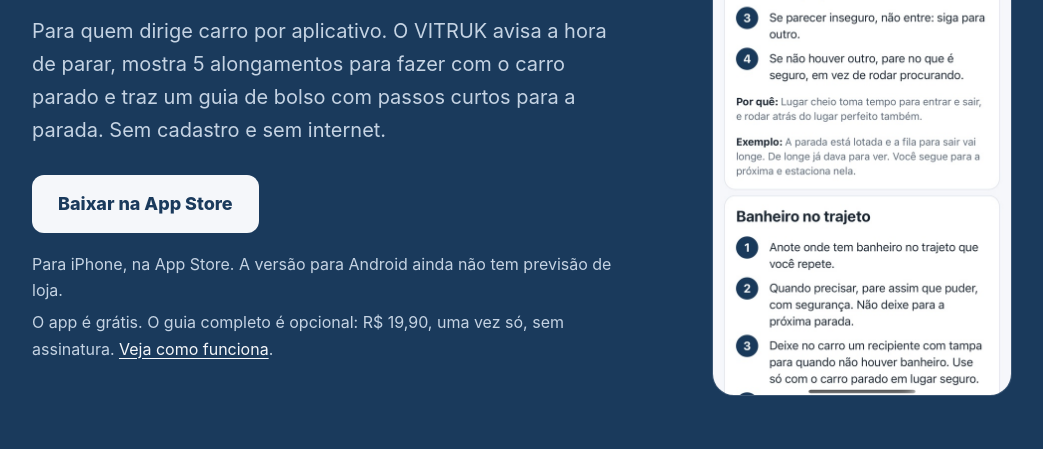
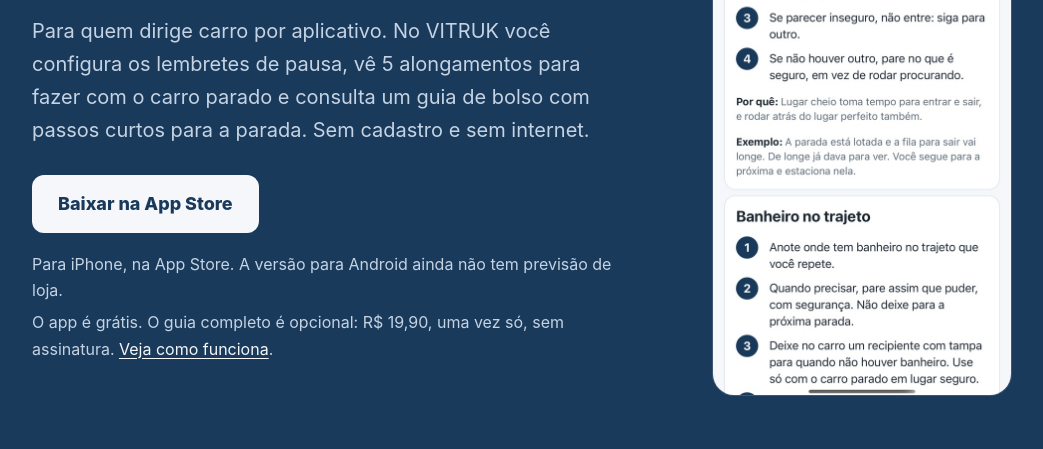
Before and after one commit to DiapersCoin/vitruk-site, a plain HTML site: page index.html in a window 1280 px wide. Shown: the part 325-774 px from the top of the page, without its empty margins (118-1161 px from the left). Drawn offline with Linux system fonts and the light colour scheme.

Commit message:
tira 'avisa a hora de parar' da pagina inicial e do indice do guia

```diff
--- a/index.html
+++ b/index.html
@@ -4,7 +4,7 @@
 <meta charset="utf-8">
 <meta name="viewport" content="width=device-width, initial-scale=1, viewport-fit=cover">
 <title>VITRUK — guia de bolso e lembrete de pausa para quem vive no carro</title>
-<meta name="description" content="O VITRUK avisa a hora da pausa, mostra alongamentos para fazer com o carro parado e traz um guia de bolso. App grátis, com uma compra única e opcional. Em português e sem precisar de internet.">
+<meta name="description" content="No VITRUK você configura lembretes de pausa, vê alongamentos para fazer com o carro parado e consulta um guia de bolso. App grátis, com uma compra única e opcional. Em português e sem precisar de internet.">
 <link rel="canonical" href="https://vitruk.app/">
 
 <meta property="og:type" content="website">
@@ -256,9 +256,10 @@
     <div>
       <h1>Dirige o dia todo e a pausa fica para depois?</h1>
       <p class="hero-body">
-        Para quem dirige carro por aplicativo. O VITRUK avisa a hora de parar,
-        mostra 5 alongamentos para fazer com o carro parado e traz um guia de
-        bolso com passos curtos para a parada. Sem cadastro e sem internet.
+        Para quem dirige carro por aplicativo. No VITRUK você configura os
+        lembretes de pausa, vê 5 alongamentos para fazer com o carro parado e
+        consulta um guia de bolso com passos curtos para a parada. Sem cadastro
+        e sem internet.
       </p>
       <div class="acoes">
         <a class="acao" href="https://apps.apple.com/app/id6838457676">Baixar na App Store</a><!-- BOTÃO DA LOJA: App Store -->
```
Also changed, not shown: guia/index.html (+1 -1 lines), 1 other file.
